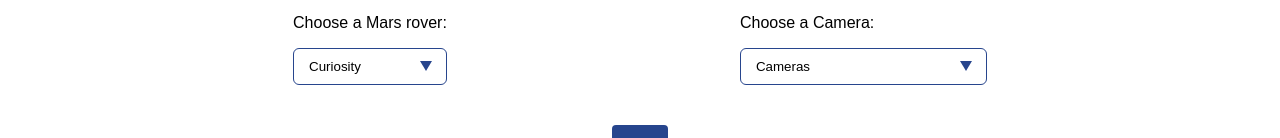
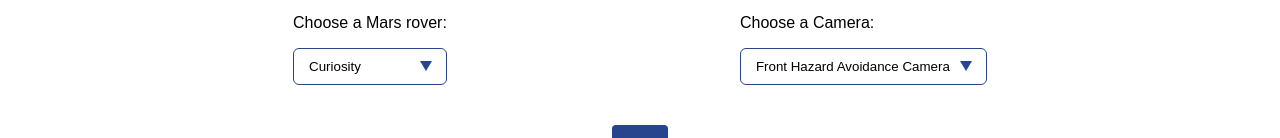
Before and after one commit to Miron2000/NASA-TypeScript_Webpack_Babel, a React app: page / in a window 1280 px wide. Shown: the part 291-429 px from the top of the page. Built offline with nearby package versions, Linux system fonts and the light colour scheme; a web font is replaced by a local one.

Commit message:
Code refactoring

```diff
--- a/src/components/MainSection/MainSection.tsx
+++ b/src/components/MainSection/MainSection.tsx
@@ -39,13 +39,10 @@
 
   const photosPerPage = 1;
   const currentPhoto = photos[currentPage - 1];
-  console.log(photos[currentPage - 1], 'currentPhoto');
 
   const paginate = (pageNumber: number) => {
     setCurrentPage(pageNumber);
   };
-
-  // console.log(photos, 'photos');
 
   return (
     <section className="section">
--- a/src/components/MainSection/Pagination/Pagination.tsx
+++ b/src/components/MainSection/Pagination/Pagination.tsx
@@ -39,7 +39,7 @@
   };
 
   const handlePrevBtn = () => {
-    setCurrentPage(currentPage + 1);
+    setCurrentPage(currentPage - 1);
 
     if ((currentPage - 1) % pageNumberLimit === 0) {
       setMaxPageNumberLimit(maxPageNumberLimit - pageNumberLimit);
@@ -56,7 +56,6 @@
           {totalPhotos > 5 && (<button type="button" className="btn__next" onClick={handleNextBtn}>Next</button>)}
         </ul>
       ) }
-
     </div>
   );
 };
--- a/src/components/MainSection/SelectCamera/SelectCamera.tsx
+++ b/src/components/MainSection/SelectCamera/SelectCamera.tsx
@@ -73,14 +73,11 @@
     ],
   };
 
-  // roverChosen існує в roverCameras
-  // console.log(roverCameras[roverChosen as keyof ObjRoverCameras], 'roverCameras[roverChosen]')
   return (
     <>
       <p className="title_mainSection">Choose a Camera:</p>
       <div className="select__wrapper">
         <select value={value} onChange={onChangeSelect} className="select">
-          <option value="">Cameras</option>
           {roverCameras[roverChosen as keyof ObjRoverCameras].map((obj) => <option key={obj.abbrev} value={obj.abbrev}>{obj.name}</option>)}
         </select>
       </div>
--- a/src/fetchPhoto.ts
+++ b/src/fetchPhoto.ts
@@ -5,7 +5,6 @@
   const apiUrl = `https://api.nasa.gov/mars-photos/api/v1/rovers/${roverChosen}/photos?sol=100&camera=${cameraChosen}&api_key=${API_KEY}`;
 
   return axios.get(apiUrl).then((response) => {
-    console.log(response.data, 'response.data');
     if (response.data.error) {
       return response.data;
     }
```
